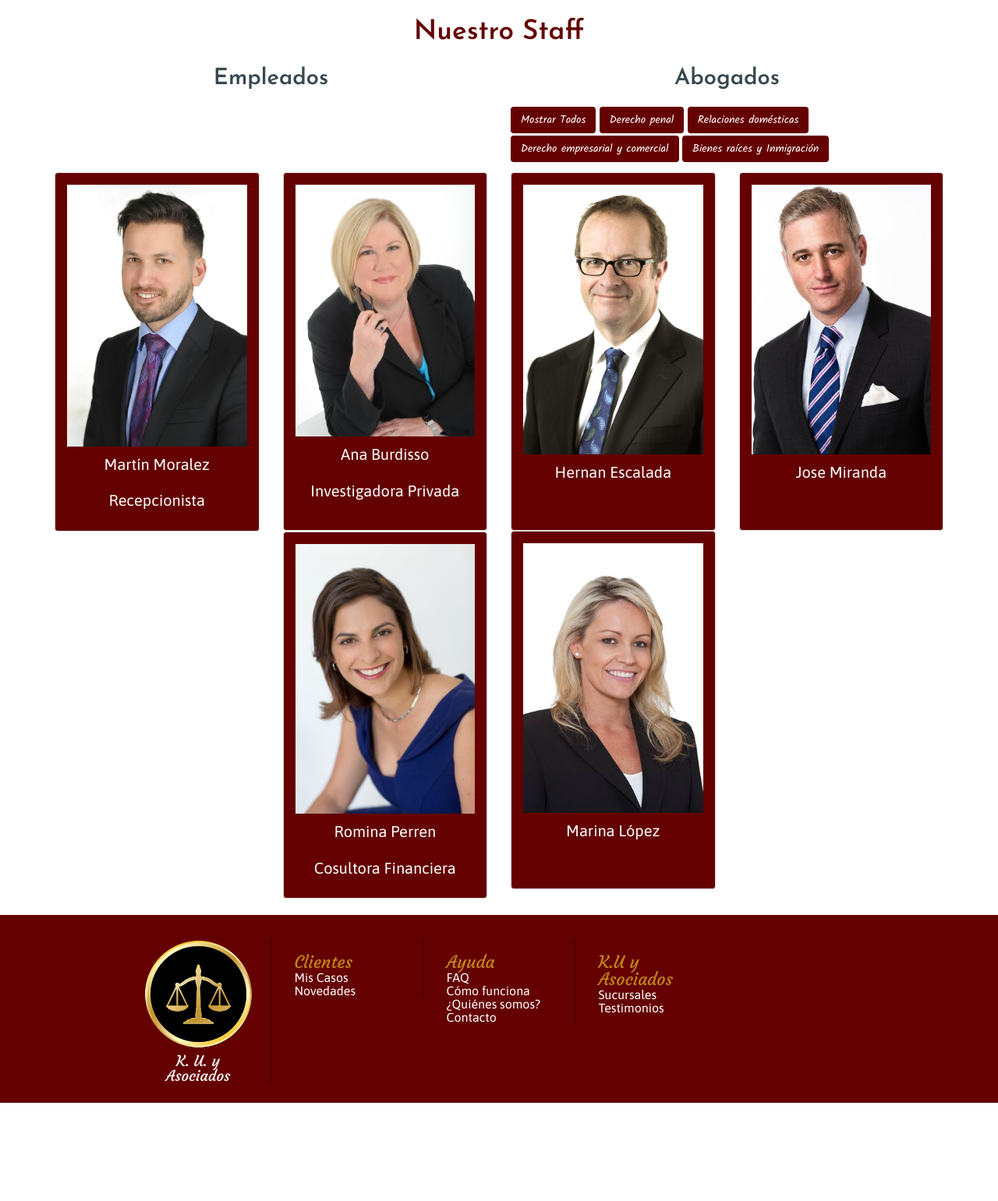
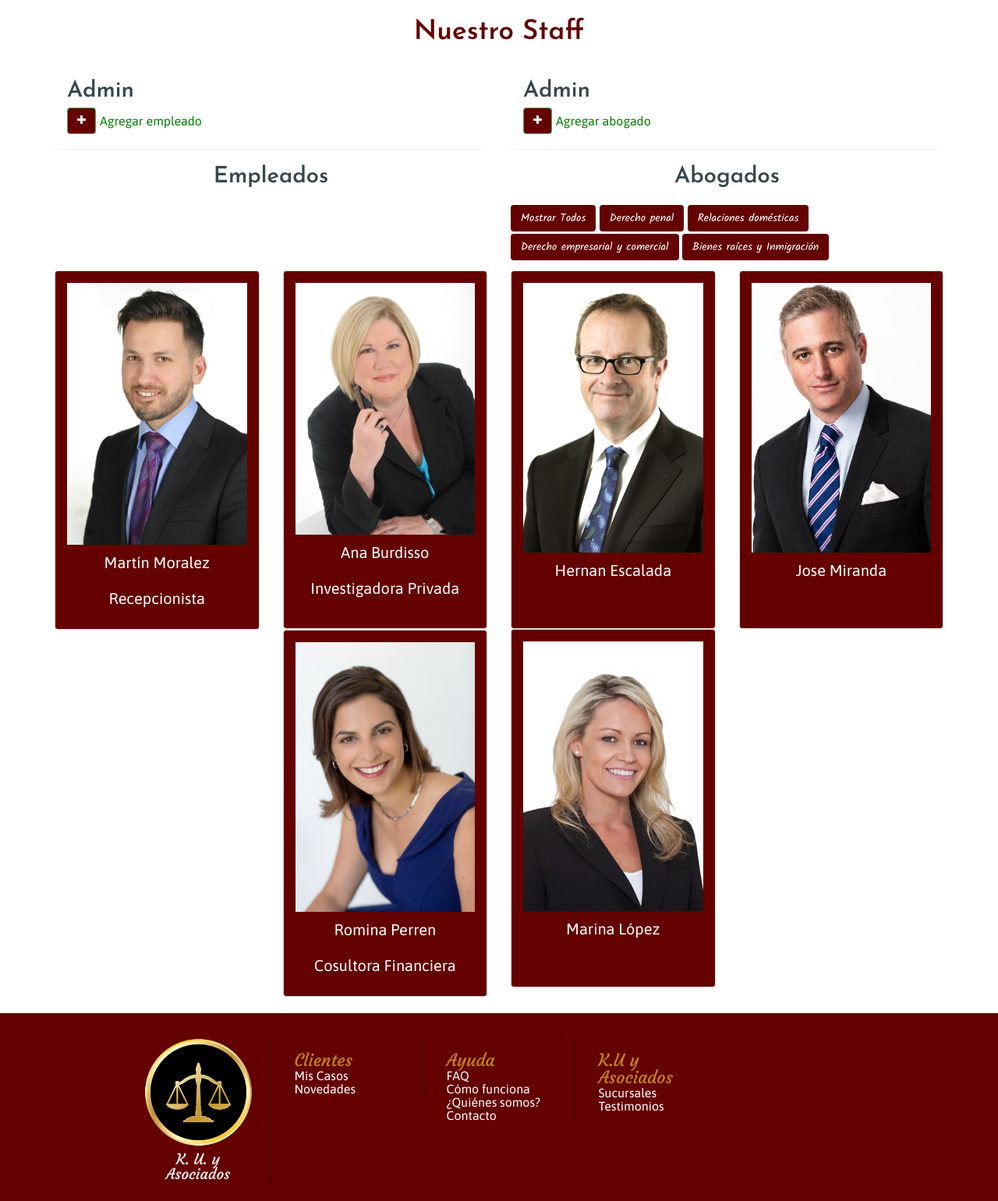
Before and after one commit to NahuelBurdisso/k.u.asociados, an ASP.NET MVC app: page /NuestroStaff in a window 1280 px wide. Shown: the part 50-1591 px from the top of the page at 78% size. Before the commit the page ends 1465 px from the top, so only its background shows below. Run offline with ASP.NET Core 8 and stand-ins for ASP.NET MVC 5, Linux system fonts and the light colour scheme; style sheets or scripts are compiled from the project's sources; the project's own start-up code is not run; a stand-in starts its controllers and pages; some libraries are stand-ins or nearby versions.

Commit message:
- rutas , links etc

```diff
--- a/kuasociados/kuasociados/Content/Scss/main.scss
+++ b/kuasociados/kuasociados/Content/Scss/main.scss
@@ -93,9 +93,8 @@ footer{
 .admin{
     padding: 15px;
     span{
-         font-family: "Asap";
+        font-family: "Asap";
         font-size: 16px;
         color: green;
     }
-
 }
--- a/kuasociados/kuasociados/Scripts/main.js
+++ b/kuasociados/kuasociados/Scripts/main.js
@@ -12,7 +12,7 @@ $(document).ready(function () {
     });
 
     // init Isotope
-    var $grid = $('.grid').isotope({
+    var $grid = $('.grid-isotope').isotope({
         // options
     });
     // filter items on button click
--- a/kuasociados/kuasociados/Views/Novedades/Index.cshtml
+++ b/kuasociados/kuasociados/Views/Novedades/Index.cshtml
@@ -61,8 +61,7 @@
                             <div class="col-md-12">
                                 <div class="panel admin">
                                     <h3 class="mbxs">Admin</h3>
-                                    <button class="btn btn-success"><i class="fa fa-plus" aria-hidden="true"></i></button><span class="mlxs">Agregar noticia</span>
-
+                                    <a class="btn btn-success" href="@Url.Action("CreateNovedad","Novedades")"><i class="fa fa-plus" aria-hidden="true"></i></a><span class="mlxs">Agregar noticia</span>
                                 </div>
                             </div>
                         </div>
--- a/kuasociados/kuasociados/Views/NuestroStaff/CreateEmployee.cshtml
+++ b/kuasociados/kuasociados/Views/NuestroStaff/CreateEmployee.cshtml
@@ -10,7 +10,7 @@
     <div class="container">
         <div class="row mvs">
             <div class="col-md-offset-4 col-md-6">
-                <h1>Nuevo abogado..</h1>
+                <h1>Nuevo empleado..</h1>
             </div>
         </div>
         <div class="row">
--- a/kuasociados/kuasociados/Views/NuestroStaff/CreateLawyer.cshtml
+++ b/kuasociados/kuasociados/Views/NuestroStaff/CreateLawyer.cshtml
@@ -11,7 +11,7 @@
     <div class="container">
         <div class="row mvs">
             <div class="col-md-offset-4 col-md-6">
-                <h1>Nuevo empleado..</h1>
+                <h1>Nuevo abogado..</h1>
             </div>
         </div>
         <div class="row">
--- a/kuasociados/kuasociados/Views/NuestroStaff/Index.cshtml
+++ b/kuasociados/kuasociados/Views/NuestroStaff/Index.cshtml
@@ -1,6 +1,9 @@
 @model kuasociados.Models.NuestroStaffModel
 
 
+@{
+    string i = "hola";
+}
 
 @{
     ViewBag.Title = "Index";
@@ -15,11 +18,27 @@
         </div>
         <div class="row">
             <div class="col-md-6">
+                @if (i == "hola")
+                {
+                    <div class="row">
+                        <div class="col-md-12">
+                            <div class="panel admin">
+                                <h3 class="mbxs">Admin</h3>
+                                <a class="btn btn-success" href="@Url.Action("CreateEmployee", "NuestroStaff")"><i class="fa fa-plus" aria-hidden="true"></i></a><span class="mlxs">Agregar empleado</span>
+                            </div>
+                        </div>
+                    </div>
+                }
+                else
+                {
+
+                }
                 <div class="row margin-bottom-2">
                     <div class="col-md-12 text-center">
                         <h3>Empleados</h3>
                     </div>
                 </div>
+
                 <div class="row">
                     @foreach (var employee in Model.employees)
                     {
@@ -37,11 +56,27 @@
                 </div>
             </div>
             <div class="col-md-6">
+                @if (i == "hola")
+                {
+                    <div class="row">
+                        <div class="col-md-12">
+                            <div class="panel admin">
+                                <h3 class="mbxs">Admin</h3>
+                                <a class="btn btn-success" href="@Url.Action("CreateLawyer", "NuestroStaff")"><i class="fa fa-plus" aria-hidden="true"></i></a><span class="mlxs">Agregar abogado</span>
+                            </div>
+                        </div>
+                    </div>
+                }
+                else
+                {
+
+                }
                 <div class="row mbl">
                     <div class="col-md-12 text-center">
                         <h3>Abogados</h3>
                     </div>
                 </div>
+
                 <div class="row mvs">
                     <div class="col-md-12">
                         <div class="button-group filter-button-group">
@@ -53,8 +88,9 @@
                         </div>
                     </div>
                 </div>
+
                 <div class="row">
-                    <div class="grid">
+                    <div class="grid-isotope">
                         @foreach (var lawyer in Model.lawyers)
                         {
                             switch (@lawyer.specialty.idSpecialty)
```
